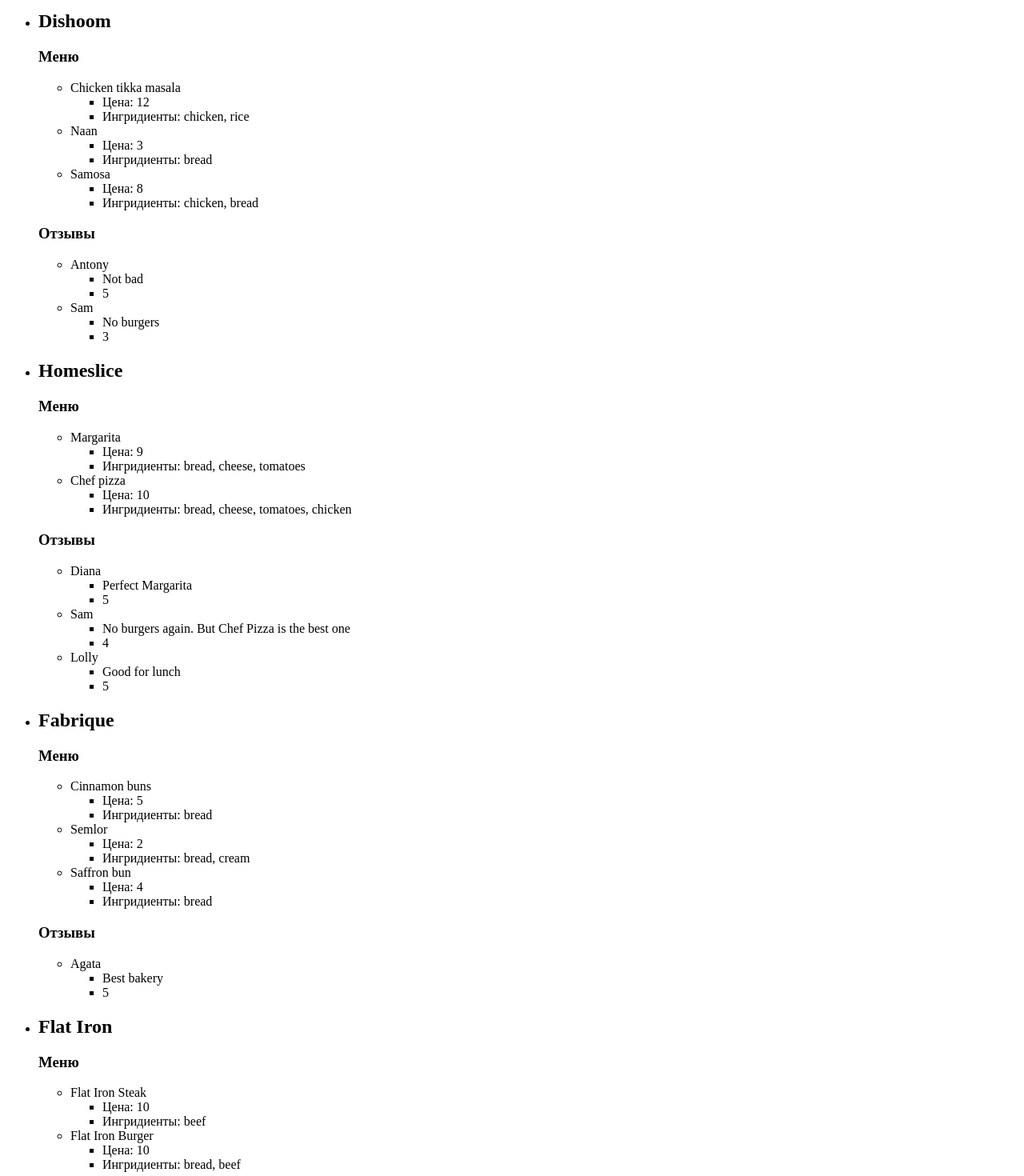
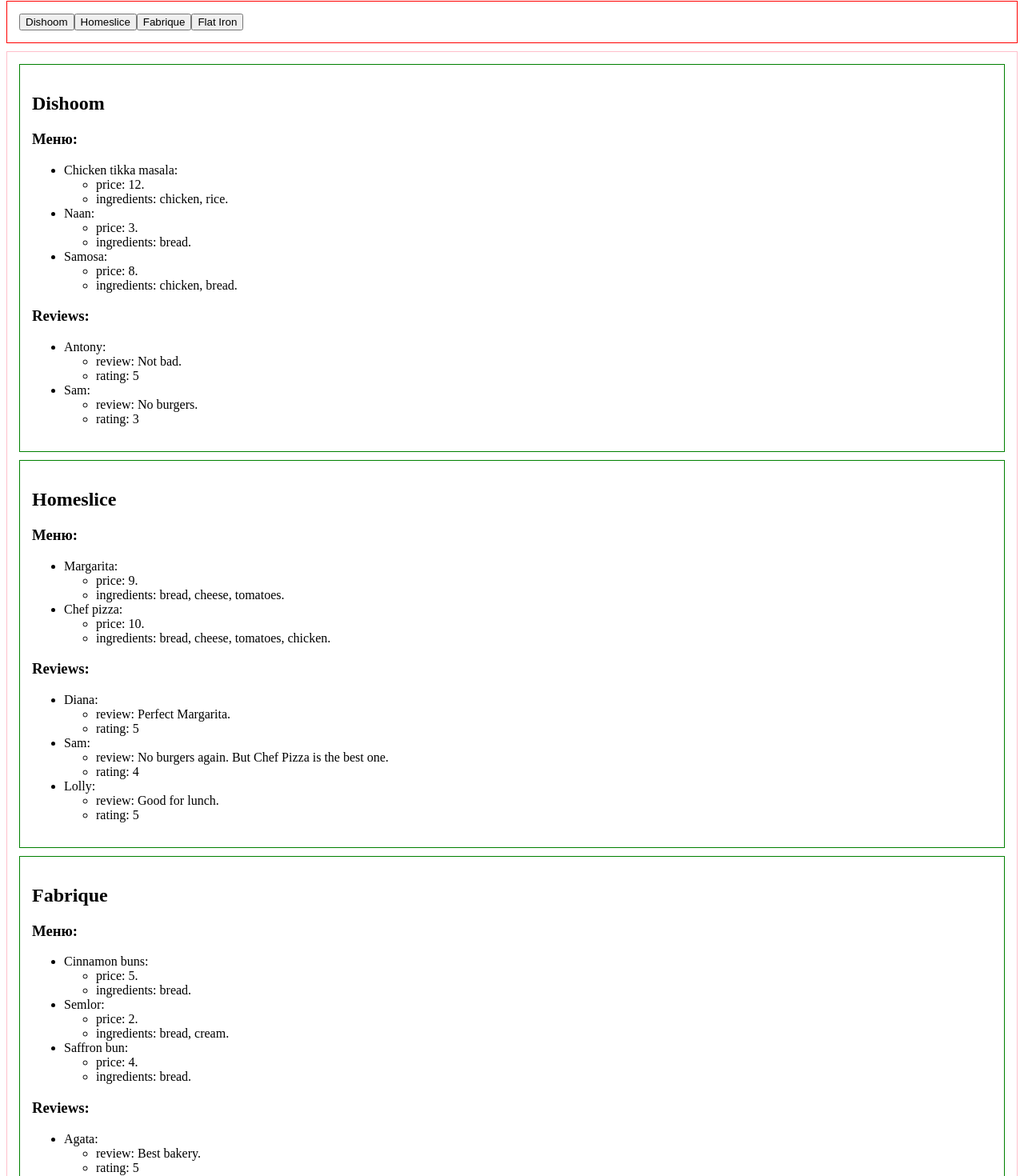
Before and after one commit to crocodileDaniil/ReactEducationLearnJS, a React (Vite) app: page / in a window 1280 px wide. Shown: the part 7-1477 px from the top of the page at 80% size. Built offline with nearby package versions, Linux system fonts and the light colour scheme.

Commit message:
task-2_try-1_division-copmponents

```diff
--- /dev/null
+++ b/src/App.jsx
@@ -0,0 +1,8 @@
+import { RestaurantsPage } from "./pages/restaurants_page/component"
+
+export const App =  ( { data } ) => {
+  // console.log('value of app', data)
+  return <div>
+    <RestaurantsPage mock={ data }/>
+  </div>
+}
--- /dev/null
+++ b/src/components/filter_button/component.jsx
@@ -0,0 +1,5 @@
+export const FilterButton = ( { name, clickFilter }) => {
+  return <button onClick={clickFilter}>
+    {name}
+  </button>
+}
--- /dev/null
+++ b/src/components/filter_menu/component.jsx
@@ -0,0 +1,8 @@
+import { FilterButton } from "../filter_button/component"
+
+export const FilterMenu = ( { filterArray, filterClick } ) => {
+  // console.log('value of filterMenu', filterArray)
+return <div style={{border: "1px solid red",padding: "15px",marginBottom: "10px"}}>
+  {filterArray.map((name,) => <FilterButton name={name} clickFilter={filterClick} />)}
+</div>
+}
--- /dev/null
+++ b/src/components/restaurant/component.jsx
@@ -0,0 +1,11 @@
+import { RestaurantMenu } from "../restaurant_menu/component"
+import { RestaurantReviews } from "../restaurant_reviews/component"
+
+export const Restaurant = ( { data }) => {
+// console.log('value of name', data)
+return <div style={{border: "1px solid green",padding: "15px",marginBottom: "10px"}}>
+<h2>{data.name}</h2>
+  <RestaurantMenu menu={data.menu}/>
+  <RestaurantReviews reviews={data.reviews} />
+</div>
+}
--- /dev/null
+++ b/src/components/restaurant_menu/component.jsx
@@ -0,0 +1,11 @@
+import { Dish } from "./dish/component"
+
+export const RestaurantMenu = ( { menu }) => {
+  // console.log('value of menu', menu)
+return <>
+  <h3>Меню: </h3>
+  <ul>
+      {menu.map((elem) => <Dish data={elem}/>)}
+  </ul>
+</>
+}
--- /dev/null
+++ b/src/components/restaurant_menu/dish/component.jsx
@@ -0,0 +1,10 @@
+export const Dish = ( { data }) => {
+  // console.log('value of name', data)
+return <li>
+  {data.name}:
+  <ul>
+    <li>price: {data.price}.</li>
+    <li>ingredients: {data.ingredients.join(', ')}.</li>
+  </ul>
+</li>
+}
--- /dev/null
+++ b/src/components/restaurant_reviews/component.jsx
@@ -0,0 +1,16 @@
+export const RestaurantReviews = ( { reviews }) => {
+  // console.log('value of reviews', reviews)
+return <>
+<h3>Reviews: </h3>
+<ul>
+  {reviews.map(elem => {
+    return <li>{elem.user}:
+    <ul>
+      <li>review: {elem.text}.</li>
+      <li>rating: {elem.rating}</li>
+    </ul>
+    </li>
+  })}
+</ul>
+ </>
+}
--- /dev/null
+++ b/src/components/restaurants_window/component.jsx
@@ -0,0 +1,9 @@
+import { Restaurant } from "../restaurant/component"
+
+export const RestaurantsWindow = ( { mock }) => {
+  // console.log('value of window', mock)
+return <div style={{border: "1px solid pink",padding: "15px"}}>
+
+  {mock.map((elem) => <Restaurant data={elem}/>)}
+</div>
+}
--- a/src/main.jsx
+++ b/src/main.jsx
@@ -4,208 +4,210 @@
 
 const root = ReactDOM.createRoot(document.getElementById("root"));
 
-root.render(
-  <ul>
-    <li id={restaurants[0].id}>
-      <h2> {restaurants[0].name}</h2>
+root.render(<App data={restaurants}/>)
 
-      <h3>Меню</h3>
-      <ul>
-        <li id={restaurants[0].menu[0].id}>
-          {" "}
-          {restaurants[0].menu[0].name}
-          <ul>
-            <li>Цена: {restaurants[0].menu[0].price}</li>
-            <li>
-              Ингридиенты: {restaurants[0].menu[0].ingredients[0]},{" "}
-              {restaurants[0].menu[0].ingredients[1]}
-            </li>
-          </ul>
-        </li>
-        <li id={restaurants[0].menu[1].id}>
-          {" "}
-          {restaurants[0].menu[1].name}
-          <ul>
-            <li>Цена: {restaurants[0].menu[1].price}</li>
-            <li>Ингридиенты: {restaurants[0].menu[1].ingredients[0]}</li>
-          </ul>
-        </li>
-        <li id={restaurants[0].menu[2].id}>
-          {" "}
-          {restaurants[0].menu[2].name}
-          <ul>
-            <li>Цена: {restaurants[0].menu[2].price}</li>
-            <li>
-              Ингридиенты: {restaurants[0].menu[2].ingredients[0]},{" "}
-              {restaurants[0].menu[2].ingredients[1]}
-            </li>
-          </ul>
-        </li>
-      </ul>
-      <h3>Отзывы</h3>
-      <ul>
-        <li id={restaurants[0].reviews[0].id}>
-          {restaurants[0].reviews[0].user}
-          <ul>
-            <li>{restaurants[0].reviews[0].text}</li>
-            <li>{restaurants[0].reviews[0].rating}</li>
-          </ul>
-        </li>
-        <li id={restaurants[0].reviews[1].id}>
-          {restaurants[0].reviews[1].user}
-          <ul>
-            <li>{restaurants[0].reviews[1].text}</li>
-            <li>{restaurants[0].reviews[1].rating}</li>
-          </ul>
-        </li>
-      </ul>
-    </li>
+// root.render(
+//   <ul>
+//     <li id={restaurants[0].id}>
+//       <h2> {restaurants[0].name}</h2>
 
-    <li id={restaurants[1].id}>
-      <h2> {restaurants[1].name} </h2>
+//       <h3>Меню</h3>
+//       <ul>
+//         <li id={restaurants[0].menu[0].id}>
+//           {" "}
+//           {restaurants[0].menu[0].name}
+//           <ul>
+//             <li>Цена: {restaurants[0].menu[0].price}</li>
+//             <li>
+//               Ингридиенты: {restaurants[0].menu[0].ingredients[0]},{" "}
+//               {restaurants[0].menu[0].ingredients[1]}
+//             </li>
+//           </ul>
+//         </li>
+//         <li id={restaurants[0].menu[1].id}>
+//           {" "}
+//           {restaurants[0].menu[1].name}
+//           <ul>
+//             <li>Цена: {restaurants[0].menu[1].price}</li>
+//             <li>Ингридиенты: {restaurants[0].menu[1].ingredients[0]}</li>
+//           </ul>
+//         </li>
+//         <li id={restaurants[0].menu[2].id}>
+//           {" "}
+//           {restaurants[0].menu[2].name}
+//           <ul>
+//             <li>Цена: {restaurants[0].menu[2].price}</li>
+//             <li>
+//               Ингридиенты: {restaurants[0].menu[2].ingredients[0]},{" "}
+//               {restaurants[0].menu[2].ingredients[1]}
+//             </li>
+//           </ul>
+//         </li>
+//       </ul>
+//       <h3>Отзывы</h3>
+//       <ul>
+//         <li id={restaurants[0].reviews[0].id}>
+//           {restaurants[0].reviews[0].user}
+//           <ul>
+//             <li>{restaurants[0].reviews[0].text}</li>
+//             <li>{restaurants[0].reviews[0].rating}</li>
+//           </ul>
+//         </li>
+//         <li id={restaurants[0].reviews[1].id}>
+//           {restaurants[0].reviews[1].user}
+//           <ul>
+//             <li>{restaurants[0].reviews[1].text}</li>
+//             <li>{restaurants[0].reviews[1].rating}</li>
+//           </ul>
+//         </li>
+//       </ul>
+//     </li>
 
-      <h3>Меню</h3>
-      <ul>
-        <li id={restaurants[1].menu[0].id}>
-          {" "}
-          {restaurants[1].menu[0].name}
-          <ul>
-            <li>Цена: {restaurants[1].menu[0].price}</li>
-            <li>
-              Ингридиенты: {restaurants[1].menu[0].ingredients[0]},{" "}
-              {restaurants[1].menu[0].ingredients[1]},{" "}
-              {restaurants[1].menu[0].ingredients[2]}
-            </li>
-          </ul>
-        </li>
-        <li id={restaurants[1].menu[1].id}>
-          {" "}
-          {restaurants[1].menu[1].name}
-          <ul>
-            <li>Цена: {restaurants[1].menu[1].price}</li>
-            <li>
-              Ингридиенты: {restaurants[1].menu[1].ingredients[0]},{" "}
-              {restaurants[1].menu[1].ingredients[1]},{" "}
-              {restaurants[1].menu[1].ingredients[2]},{" "}
-              {restaurants[1].menu[1].ingredients[3]}{" "}
-            </li>
-          </ul>
-        </li>
-      </ul>
-      <h3>Отзывы</h3>
-      <ul>
-        <li id={restaurants[1].reviews[0].id}>
-          {restaurants[1].reviews[0].user}
-          <ul>
-            <li>{restaurants[1].reviews[0].text}</li>
-            <li>{restaurants[1].reviews[0].rating}</li>
-          </ul>
-        </li>
-        <li id={restaurants[1].reviews[1].id}>
-          {restaurants[1].reviews[1].user}
-          <ul>
-            <li>{restaurants[1].reviews[1].text}</li>
-            <li>{restaurants[1].reviews[1].rating}</li>
-          </ul>
-        </li>
-        <li id={restaurants[1].reviews[2].id}>
-          {restaurants[1].reviews[2].user}
-          <ul>
-            <li>{restaurants[1].reviews[2].text}</li>
-            <li>{restaurants[1].reviews[2].rating}</li>
-          </ul>
-        </li>
-      </ul>
-    </li>
+//     <li id={restaurants[1].id}>
+//       <h2> {restaurants[1].name} </h2>
 
-    <li id={restaurants[2].id}>
-      <h2> {restaurants[2].name} </h2>
+//       <h3>Меню</h3>
+//       <ul>
+//         <li id={restaurants[1].menu[0].id}>
+//           {" "}
+//           {restaurants[1].menu[0].name}
+//           <ul>
+//             <li>Цена: {restaurants[1].menu[0].price}</li>
+//             <li>
+//               Ингридиенты: {restaurants[1].menu[0].ingredients[0]},{" "}
+//               {restaurants[1].menu[0].ingredients[1]},{" "}
+//               {restaurants[1].menu[0].ingredients[2]}
+//             </li>
+//           </ul>
+//         </li>
+//         <li id={restaurants[1].menu[1].id}>
+//           {" "}
+//           {restaurants[1].menu[1].name}
+//           <ul>
+//             <li>Цена: {restaurants[1].menu[1].price}</li>
+//             <li>
+//               Ингридиенты: {restaurants[1].menu[1].ingredients[0]},{" "}
+//               {restaurants[1].menu[1].ingredients[1]},{" "}
+//               {restaurants[1].menu[1].ingredients[2]},{" "}
+//               {restaurants[1].menu[1].ingredients[3]}{" "}
+//             </li>
+//           </ul>
+//         </li>
+//       </ul>
+//       <h3>Отзывы</h3>
+//       <ul>
+//         <li id={restaurants[1].reviews[0].id}>
+//           {restaurants[1].reviews[0].user}
+//           <ul>
+//             <li>{restaurants[1].reviews[0].text}</li>
+//             <li>{restaurants[1].reviews[0].rating}</li>
+//           </ul>
+//         </li>
+//         <li id={restaurants[1].reviews[1].id}>
+//           {restaurants[1].reviews[1].user}
+//           <ul>
+//             <li>{restaurants[1].reviews[1].text}</li>
+//             <li>{restaurants[1].reviews[1].rating}</li>
+//           </ul>
+//         </li>
+//         <li id={restaurants[1].reviews[2].id}>
+//           {restaurants[1].reviews[2].user}
+//           <ul>
+//             <li>{restaurants[1].reviews[2].text}</li>
+//             <li>{restaurants[1].reviews[2].rating}</li>
+//           </ul>
+//         </li>
+//       </ul>
+//     </li>
 
-      <h3>Меню</h3>
-      <ul>
-        <li id={restaurants[2].menu[0].id}>
-          {" "}
-          {restaurants[2].menu[0].name}
-          <ul>
-            <li>Цена: {restaurants[2].menu[0].price}</li>
-            <li>Ингридиенты: {restaurants[2].menu[0].ingredients[0]}</li>
-          </ul>
-        </li>
-        <li id={restaurants[2].menu[1].id}>
-          {" "}
-          {restaurants[2].menu[1].name}
-          <ul>
-            <li>Цена: {restaurants[2].menu[1].price}</li>
-            <li>
-              Ингридиенты: {restaurants[2].menu[1].ingredients[0]},{" "}
-              {restaurants[2].menu[1].ingredients[1]}{" "}
-            </li>
-          </ul>
-        </li>
+//     <li id={restaurants[2].id}>
+//       <h2> {restaurants[2].name} </h2>
 
-        <li id={restaurants[2].menu[2].id}>
-          {" "}
-          {restaurants[2].menu[2].name}
-          <ul>
-            <li>Цена: {restaurants[2].menu[2].price}</li>
-            <li>Ингридиенты: {restaurants[2].menu[2].ingredients[0]} </li>
-          </ul>
-        </li>
-      </ul>
-      <h3>Отзывы</h3>
-      <ul>
-        <li id={restaurants[2].reviews[0].id}>
-          {restaurants[2].reviews[0].user}
-          <ul>
-            <li>{restaurants[2].reviews[0].text}</li>
-            <li>{restaurants[2].reviews[0].rating}</li>
-          </ul>
-        </li>
-      </ul>
-    </li>
+//       <h3>Меню</h3>
+//       <ul>
+//         <li id={restaurants[2].menu[0].id}>
+//           {" "}
+//           {restaurants[2].menu[0].name}
+//           <ul>
+//             <li>Цена: {restaurants[2].menu[0].price}</li>
+//             <li>Ингридиенты: {restaurants[2].menu[0].ingredients[0]}</li>
+//           </ul>
+//         </li>
+//         <li id={restaurants[2].menu[1].id}>
+//           {" "}
+//           {restaurants[2].menu[1].name}
+//           <ul>
+//             <li>Цена: {restaurants[2].menu[1].price}</li>
+//             <li>
+//               Ингридиенты: {restaurants[2].menu[1].ingredients[0]},{" "}
+//               {restaurants[2].menu[1].ingredients[1]}{" "}
+//             </li>
+//           </ul>
+//         </li>
 
-    <li id={restaurants[3].id}>
-      <h2> {restaurants[3].name} </h2>
+//         <li id={restaurants[2].menu[2].id}>
+//           {" "}
+//           {restaurants[2].menu[2].name}
+//           <ul>
+//             <li>Цена: {restaurants[2].menu[2].price}</li>
+//             <li>Ингридиенты: {restaurants[2].menu[2].ingredients[0]} </li>
+//           </ul>
+//         </li>
+//       </ul>
+//       <h3>Отзывы</h3>
+//       <ul>
+//         <li id={restaurants[2].reviews[0].id}>
+//           {restaurants[2].reviews[0].user}
+//           <ul>
+//             <li>{restaurants[2].reviews[0].text}</li>
+//             <li>{restaurants[2].reviews[0].rating}</li>
+//           </ul>
+//         </li>
+//       </ul>
+//     </li>
 
-      <h3>Меню</h3>
-      <ul>
-        <li id={restaurants[3].menu[0].id}>
-          {" "}
-          {restaurants[3].menu[0].name}
-          <ul>
-            <li>Цена: {restaurants[3].menu[0].price}</li>
-            <li>Ингридиенты: {restaurants[3].menu[0].ingredients[0]}</li>
-          </ul>
-        </li>
-        <li id={restaurants[3].menu[1].id}>
-          {" "}
-          {restaurants[3].menu[1].name}
-          <ul>
-            <li>Цена: {restaurants[3].menu[1].price}</li>
-            <li>
-              Ингридиенты: {restaurants[3].menu[1].ingredients[0]},{" "}
-              {restaurants[3].menu[1].ingredients[1]}{" "}
-            </li>
-          </ul>
-        </li>
-      </ul>
-      <h3>Отзывы</h3>
-      <ul>
-        <li id={restaurants[3].reviews[0].id}>
-          {restaurants[3].reviews[0].user}
-          <ul>
-            <li>{restaurants[3].reviews[0].text}</li>
-            <li>{restaurants[3].reviews[0].rating}</li>
-          </ul>
-        </li>
-        <li id={restaurants[3].reviews[0].id}>
-          {restaurants[3].reviews[1].user}
-          <ul>
-            <li>{restaurants[3].reviews[1].text}</li>
-            <li>{restaurants[3].reviews[1].rating}</li>
-          </ul>
-        </li>
-      </ul>
-    </li>
-  </ul>
-);
+//     <li id={restaurants[3].id}>
+//       <h2> {restaurants[3].name} </h2>
+
+//       <h3>Меню</h3>
+//       <ul>
+//         <li id={restaurants[3].menu[0].id}>
+//           {" "}
+//           {restaurants[3].menu[0].name}
+//           <ul>
+//             <li>Цена: {restaurants[3].menu[0].price}</li>
+//             <li>Ингридиенты: {restaurants[3].menu[0].ingredients[0]}</li>
+//           </ul>
+//         </li>
+//         <li id={restaurants[3].menu[1].id}>
+//           {" "}
+//           {restaurants[3].menu[1].name}
+//           <ul>
+//             <li>Цена: {restaurants[3].menu[1].price}</li>
+//             <li>
+//               Ингридиенты: {restaurants[3].menu[1].ingredients[0]},{" "}
+//               {restaurants[3].menu[1].ingredients[1]}{" "}
+//             </li>
+//           </ul>
+//         </li>
+//       </ul>
+//       <h3>Отзывы</h3>
+//       <ul>
+//         <li id={restaurants[3].reviews[0].id}>
+//           {restaurants[3].reviews[0].user}
+//           <ul>
+//             <li>{restaurants[3].reviews[0].text}</li>
+//             <li>{restaurants[3].reviews[0].rating}</li>
+//           </ul>
+//         </li>
+//         <li id={restaurants[3].reviews[0].id}>
+//           {restaurants[3].reviews[1].user}
+//           <ul>
+//             <li>{restaurants[3].reviews[1].text}</li>
+//             <li>{restaurants[3].reviews[1].rating}</li>
+//           </ul>
+//         </li>
+//       </ul>
+//     </li>
+//   </ul>
+// );
--- /dev/null
+++ b/src/pages/restaurants_page/component.jsx
@@ -0,0 +1,13 @@
+import { FilterMenu } from '../../components/filter_menu/component'
+import { RestaurantsWindow } from '../../components/restaurants_window/component'
+
+export const RestaurantsPage = ( { mock } ) => {
+  const filterArray = structuredClone(mock).map(elem => elem.name)
+  // console.log('value of PAGE', mock)
+  //  console.log('value of name', filterArray)
+  return <div>
+    <FilterMenu filterArray={filterArray} filterClick={ () => {console.log('Page',filterArray)}}/>
+    <RestaurantsWindow mock={mock} />
+
+  </div>
+}
```
Also changed, not shown: src/constants/mock/mock.js (added, +142 -0 lines).
